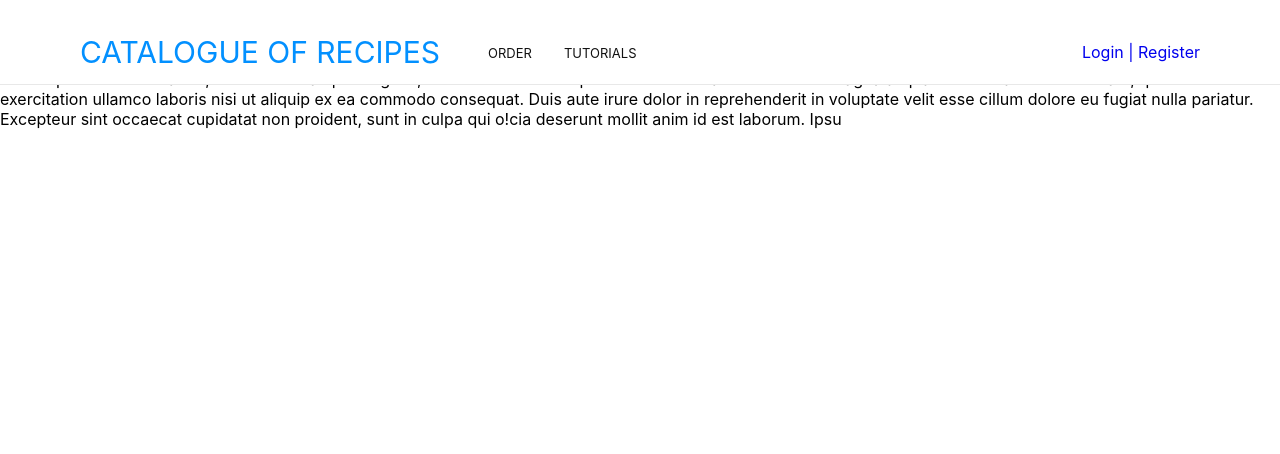
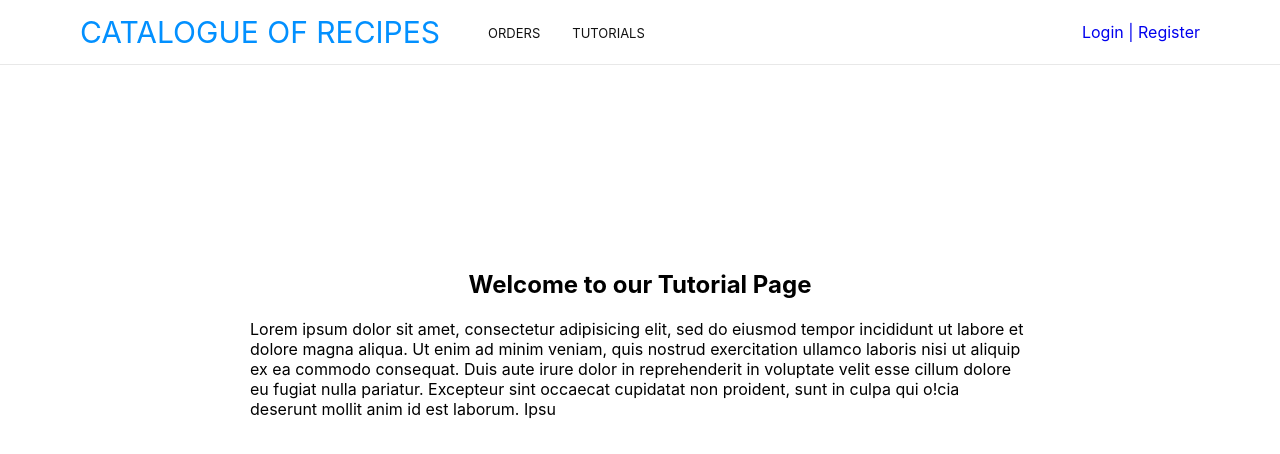
Before and after one commit to Emmyn5600/Catalogue_of_Recipes, a React (Create React App) app: page /tutorial in a window 1280 px wide. Shown: the top 454 px of the page. Built offline with nearby package versions, Linux system fonts and the light colour scheme.

Commit message:
Style the tutorial page

```diff
--- a/src/components/Navbar.jsx
+++ b/src/components/Navbar.jsx
@@ -1,15 +1,16 @@
 import React from 'react';
+import { Link } from 'react-router-dom';
 
 const Navbar = () => (
   <nav className="d-flex d-flex flex-center mainNav">
     <div className="d-flex flex-center links-container">
-      <a href="#home" className="logo">CATALOGUE OF RECIPES</a>
+      <Link to="/" className="logo">CATALOGUE OF RECIPES</Link>
       <ul className="d-flex nav-links">
         <li>
-          <a href="#home">ORDER</a>
+          <Link to="/order">ORDERS</Link>
         </li>
         <li>
-          <a href="#home">TUTORIALS</a>
+          <Link to="/tutorial">TUTORIALS</Link>
         </li>
       </ul>
     </div>
--- a/src/components/tutorial.jsx
+++ b/src/components/tutorial.jsx
@@ -1,8 +1,8 @@
 import React from 'react';
 
 const Tutorial = () => (
-  <div className="home">
-    <h2>
+  <div className="tutorial-section">
+    <h2 className="tutorial-header">
       Welcome to our Tutorial Page
     </h2>
 
--- a/src/index.css
+++ b/src/index.css
@@ -143,3 +143,11 @@ code {
 .book-wrapper {
   padding-top: 3rem;
 }
+
+.tutorial-section {
+  padding: 250px;
+}
+
+.tutorial-header {
+  text-align: center;
+}
```
